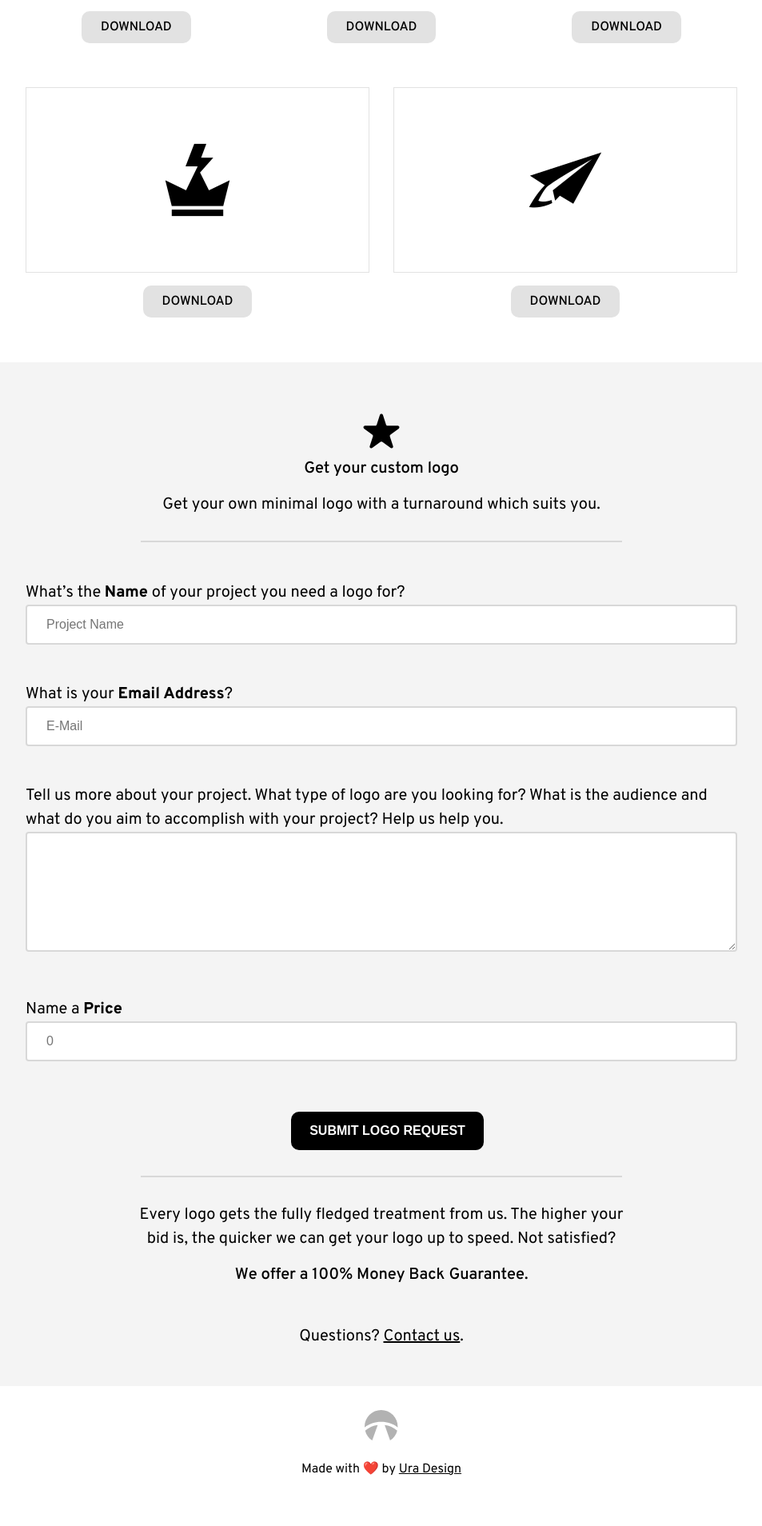
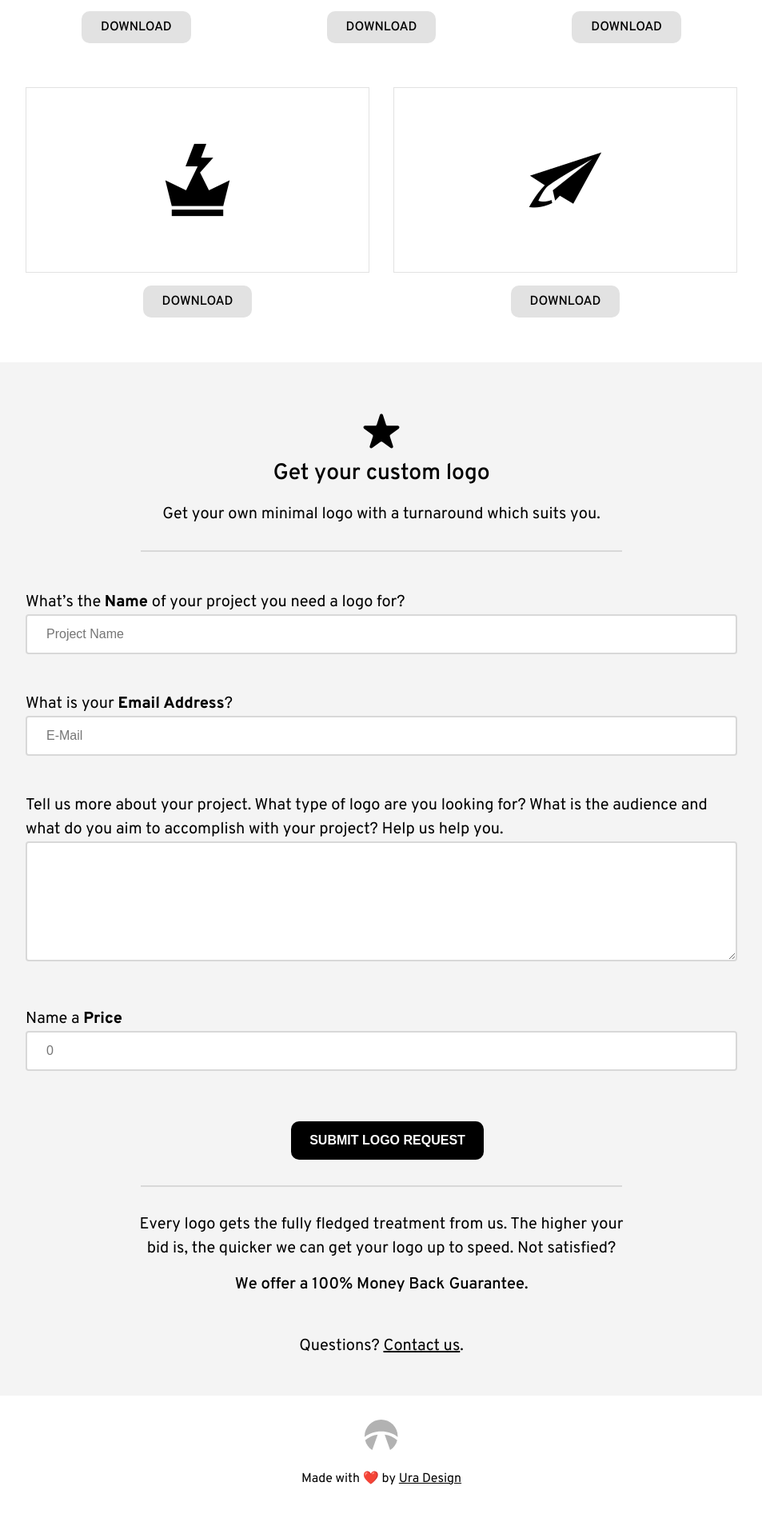
Before and after one commit to uradotdesign/logobridge, a Jekyll site: the page built from index.html, in a window 1280 px wide. Shown: the part 4073-5981 px from the top of the page at 80% size, without its empty margins (163-1116 px from the left). Built offline with Jekyll 4.4.1, drawn with Linux system fonts in a browser that asks for light colours; Markdown is read by kramdown in place of the engine named in the settings.

Commit message:
Change for form header

```diff
--- a/_includes/contact.html
+++ b/_includes/contact.html
@@ -3,7 +3,7 @@
 			<svg width="46" height="44" viewBox="0 0 46 44" fill="none" xmlns="http://www.w3.org/2000/svg">
 <path d="M21.0979 1.8541C21.6966 0.0114772 24.3034 0.0114801 24.9021 1.8541L28.8374 13.9656C29.1051 14.7896 29.873 15.3475 30.7395 15.3475H43.4742C45.4117 15.3475 46.2172 17.8268 44.6498 18.9656L34.3472 26.4509C33.6462 26.9601 33.3529 27.8629 33.6206 28.6869L37.5559 40.7984C38.1546 42.641 36.0456 44.1732 34.4782 43.0344L24.1756 35.5492C23.4746 35.0399 22.5254 35.0399 21.8244 35.5492L11.5218 43.0344C9.95438 44.1732 7.84542 42.641 8.44413 40.7984L12.3794 28.6869C12.6471 27.8629 12.3538 26.9601 11.6528 26.4509L1.35021 18.9656C-0.217217 17.8268 0.588336 15.3475 2.52578 15.3475H15.2605C16.127 15.3475 16.8949 14.7896 17.1626 13.9656L21.0979 1.8541Z" fill="black"/>
 </svg>
-<p class="bold">Get your custom logo</p>
+<p class="bold heading">Get your custom logo</p>
 <p class="mb-3">Get your own minimal logo with a turnaround which suits you.</p>
 <hr>
 
--- a/_sass/_layout.scss
+++ b/_sass/_layout.scss
@@ -361,6 +361,10 @@
     text-align: initial;
 }
 
+.heading {
+    font-size: 28px;
+}
+
 .align-left {
     text-align: left;
 }
```
